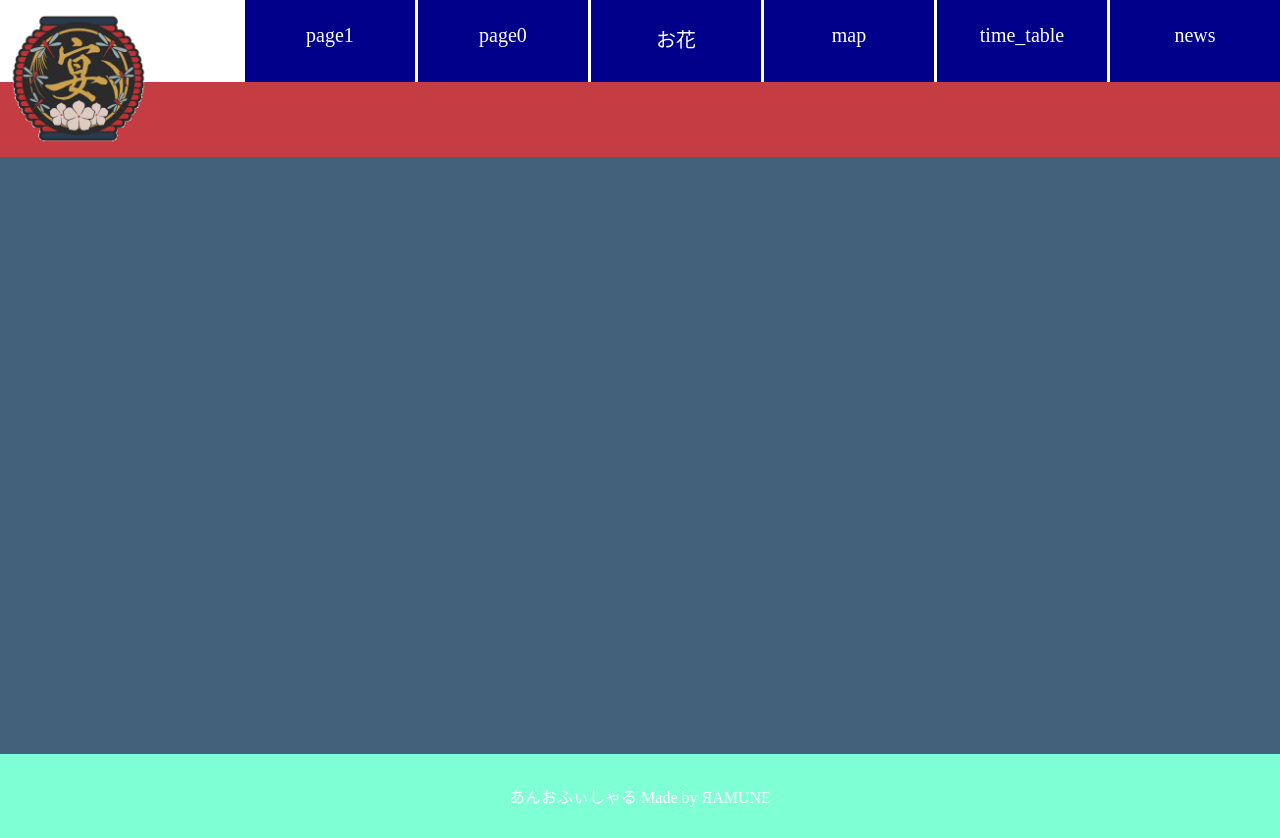
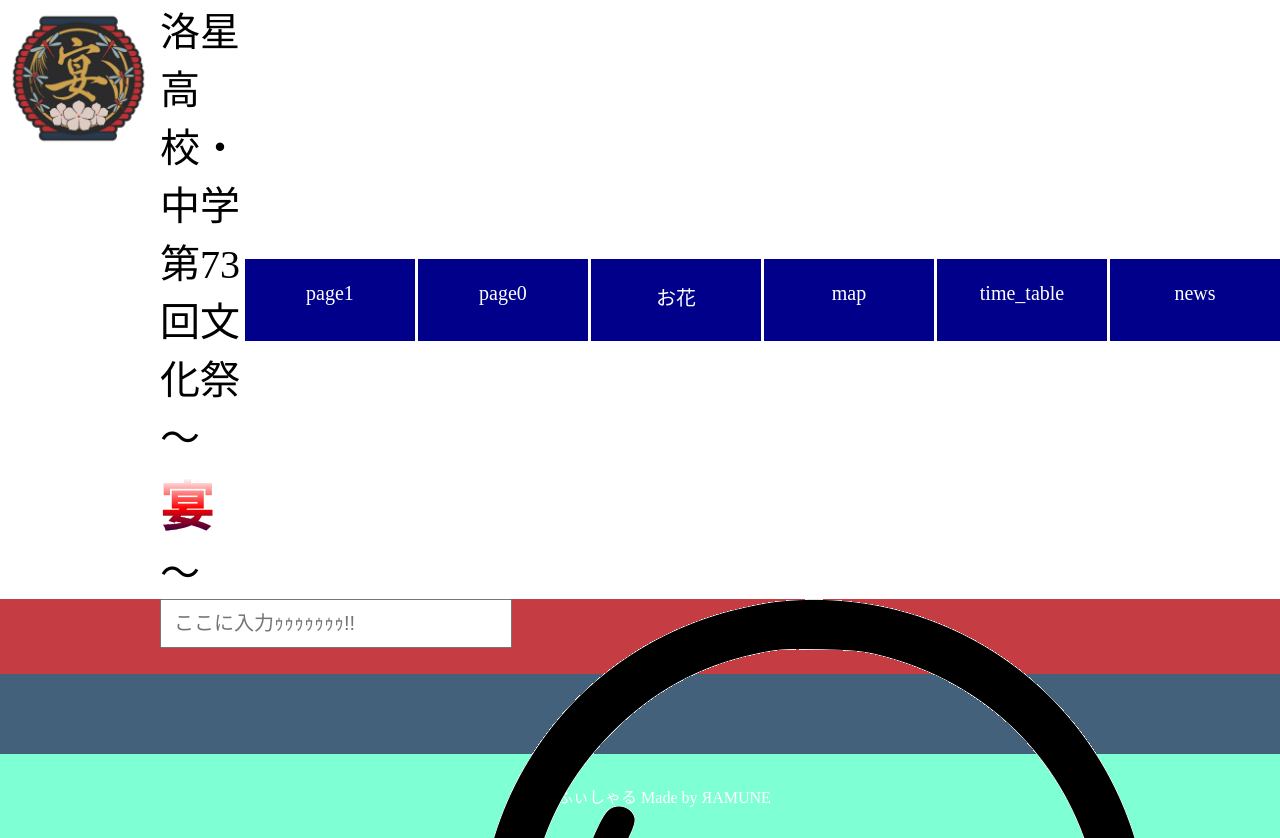
Before and after one commit to ramune64/web_rakusei_fes, a PHP site: page /index.php in a window 1280 px wide. Run offline with PHP 8.4, Linux system fonts and the light colour scheme; some libraries are stand-ins or nearby versions.

Commit message:
いろいろ

```diff
--- a/header-nav.php
+++ b/header-nav.php
@@ -1,6 +1,6 @@
 <?php
     $var_list = ["page1","page0","お花","map","time_table","news"];
-    $var_link_list = ["/test.php","/index.php","img_test.php","map_demo.php","time_table.php","/news_top.php"];
+    $var_link_list = ["/test.php","/ichiran.php","img_test.php","map_demo.php","time_table.php","/news_top.php"];
     $var_link_list_id = [["#page1-1","#page1-2","#page1-3"],["#page0-1","#page0-2","#page0-3","#page0-4"],["#page4-1","#page4-2","#page4-3"],[],[]];
     $var_name_list = [["page1-1","page1-2","page1-3"],["page0-1","page0-2","page0-3","page0-4"],["モッコウバラ","桜","エクセル"],[],[]];
     $var_id = ["first","second","third","fourth","fifth","sixth","sevn"];
@@ -21,7 +21,7 @@
         </div>
         <a href="../index.php"><img src="/image/logo.png" alt="logo" id="logo"></a>
     <header id="header">
-
+        <p>洛星高校・中学　第73回文化祭～<b>宴</b>～</p>
         <ul class="table">
         <?php
             $var_count = count($var_link_list);
@@ -58,19 +58,20 @@
     </ul>
         <!-- <div id="counter" class="counter">
             <span id="day3">0</span><span id="day2">0</span><span id="day1">0</span><span class="counter_str">日</span><span id="hour2">0</span><span id="hour1">0</span><span class="counter_str">時間</span><span id="min2">0</span><span id="min1">0</span><span class="counter_str">分</span><span id="sec2">0</span><span id="sec1">0</span><span class="counter_str">秒</span></div> -->
-        <!-- <div id="serch" class="serch">
-            <form method="get" action="../searchbox.php" required>
-                <div class="serchbox_parent"> -->
-                    <!-- <label> -->
-                      <!-- ページ内検索欄 -->
-                      <!-- <input type="text" name="word" placeholder="ここに入力ｩｩｩｩｩｩｩ!!" class="serchbox">
-                      <button type="submit" class="rens"><img src="/image/magnifying_glass2.png" alt="rens"></button> -->
-                    <!-- </label> -->
-                  <!-- </div>
-            </form>
-        </div> -->
+
     </header>
     <nav id="line1">
+    <div id="serch" class="serch">
+            <form method="get" action="../searchbox.php" required>
+
+                    <label>
+                      <!-- ページ内検索欄 -->
+                      <div class="serchbox"><input type="text" name="word" placeholder="ここに入力ｩｩｩｩｩｩｩ!!" ></div>
+                      <!-- <input type="image" src="/image/magnifying_glass2.png" alt="rens" class="rens"> -->
+                    </label>
+
+            </form>
+        </div>
     <!-- <ul class="table">
         <?php
             /* $var_count = count($var_link_list);
--- a/index.php
+++ b/index.php
@@ -12,14 +12,7 @@
         <?php include "header-nav.php" ?>
         <div class="wrap">
         <div id="hontai">
-        <div class="main_content">
-            <div class="inner_content" id="page1-2">
 
-            </div>
-            <div class="inner_content" id="page1-3">
-
-            </div>
-        </div>
         <div class="side_content">
     <?php include "Side_bar.html" ?>
     </div>
--- a/stylesheet/style.css
+++ b/stylesheet/style.css
@@ -1,6 +1,9 @@
 * {
     margin: 0px;
     padding: 0px;
+}
+p,h1,h2,h3{
+    color: white;
 }
 /* .humbergar{
     display: none;
@@ -89,6 +92,21 @@ header{
     padding: 0;
     margin: 0;
     z-index: 5;
+
+}
+header p{
+    color: black;
+    margin:auto 0 auto 160px;
+    font-size: 30pt;
+    font-family: "HG行書体";
+}
+header b{
+    font-size: 40pt;
+    background:linear-gradient(white,red,rgb(0, 0, 83));
+    background-clip: text;
+    -webkit-text-fill-color: transparent;
+    -webkit-text-stroke: 0.05px black;
+
 }
 .wrap{
     position: relative;
@@ -147,41 +165,46 @@ header{
 
 
 .serch{
-    position: relative;
-    margin: auto 40px auto auto;
+    /* position: relative; */
+    /* margin: auto 40px auto auto; */
 }
-.serchbox{
+input{
+    top: 0;
+    position: absolute;
     padding: 5px 36px 5px 12px;
     height: 35px;
     width: 300px;
     font-size: 20px;
+    margin:auto 0 auto 160px;
 }
-/* .serchbox::after{
+/* input.serchbox::before{
+    content: url();
+} */
+
+.serchbox::after{
     content:url("image/magnifying_glass2.png");
     width: 25px;
     position: absolute;
     cursor: pointer;
-    right: 18px;
-    bottom: 11px;
-    padding-left: 30px;
-} */
-div.serchbox_parent{
+    left: 480px;
+    top: 0px;
+    display: block;
+
+}
+/* div.serchbox_parent{
     position: relative;
     margin: auto 10px;
-}
-.rens img{
+} */
+.rens{
     width: 25px;
     position: absolute;
     cursor: pointer;
-    right: 18px;
-    bottom: 11px;
-    padding-left: 30px;
+    left: 480px;
+    top: 34px;
 }
 
 
-p,h1,h2,h3{
-    color: white;
-}
+
 
 nav#line1{
     position: relative;
```
